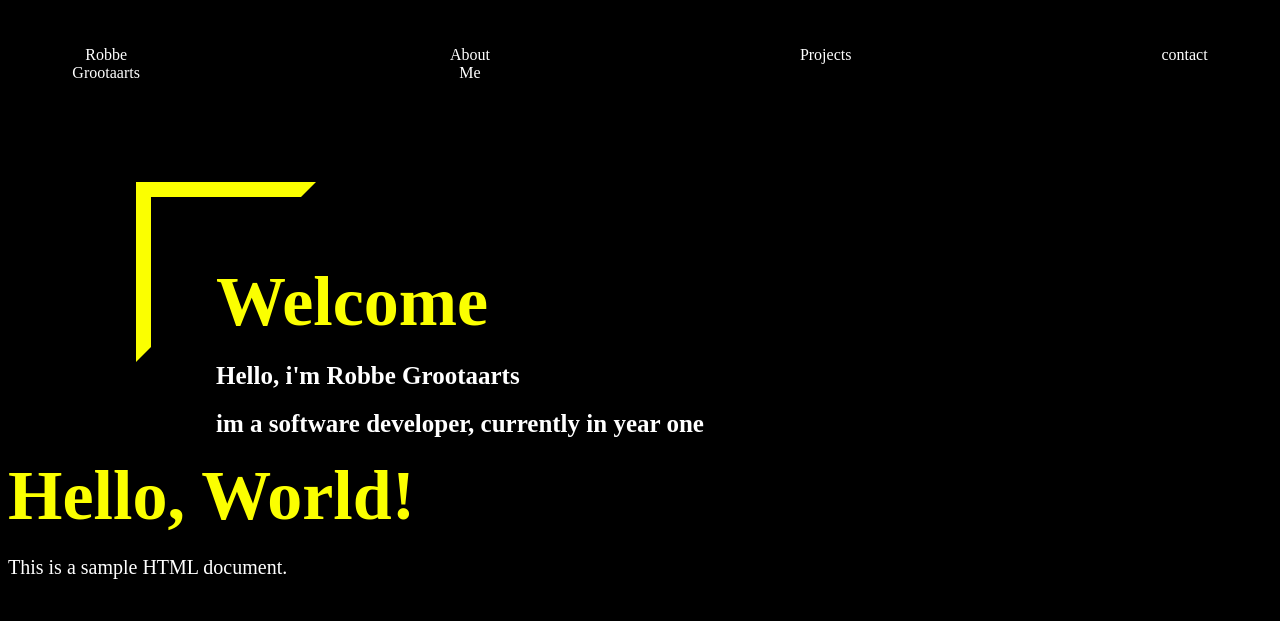
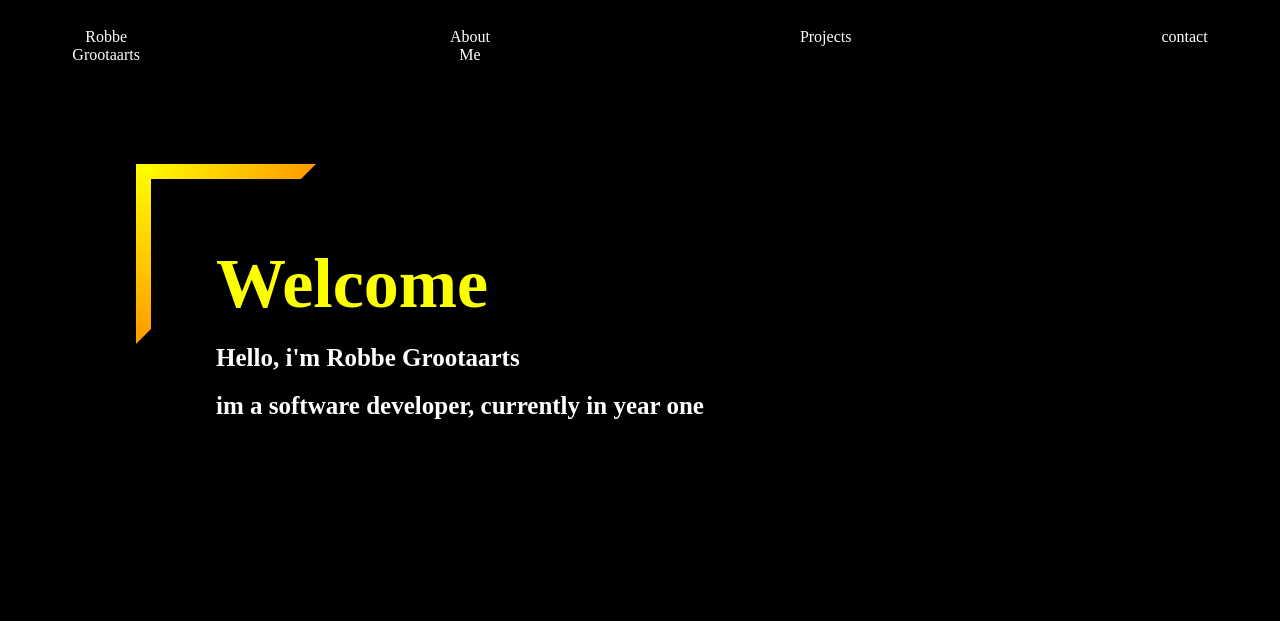
Before and after one commit to S1LENCE505/portfolio, a plain HTML site: page index.html in a window 1280 px wide. Shown: the top 621 px of the page. Drawn offline with Linux system fonts and the light colour scheme.

Commit message:
Lijn1 update

```diff
--- a/index.html
+++ b/index.html
@@ -9,7 +9,6 @@
 </head>
 
 <body>
-<<<<<<< HEAD
     <div class="navbar">
         <ul>
             <li><a href="index.html">Robbe Grootaarts</a></li>
@@ -28,11 +27,6 @@
         <h2>im a software developer, currently in year one</h2>
         </div>
     </div>
-=======
-
-    <h1>Hello, World!</h1>
-    <p>This is a sample HTML document.</p>
->>>>>>> 182182d4f7620e47b2bee82420f6c78fe2aeda6c
 
 </body>
 
--- a/main_body.css
+++ b/main_body.css
@@ -50,12 +50,39 @@ p {
   height: 150px;
   position: relative;
   margin-bottom: 20px;
-  border-left: 15px solid rgb(251, 255, 0);
-  border-top: 15px solid rgb(251, 255, 0);
+  /* border-left: 15px solid rgb(251, 255, 0);
+  border-top: 15px solid rgb(251, 255, 0); */
   border-bottom: 15px solid transparent;
   border-right: 15px solid transparent;
   z-index: 0;
-  grid-area: 1 / 1 / 2 / 2;}
+  grid-area: 1 / 1 / 2 / 2;
+}
+
+.lijn1::before {
+  content: "";
+  position: absolute;
+  left: 0;
+  top: 0;
+  width: 120%;
+  height: 15px;
+  background: linear-gradient(to right, #ffff00 0%, #ff9900 100%);
+  z-index: 1;
+  pointer-events: none;
+  clip-path: polygon(0 0, 100% 0, calc(100% - 15px) 100%, 0 100%);
+}
+
+.lijn1::after {
+  content: "";
+  position: absolute;
+  left: 0;
+  top: 0;
+  width: 15px;
+  height: 120%;
+  background: linear-gradient(to bottom, #ffff00 0%, #ff9900 100%);
+  z-index: 1;
+  pointer-events: none;
+  clip-path: polygon(0 0, 100% 0, 100% calc(100% - 15px), 0 100%);
+}
 
 .textPart {
   grid-area: 1 / 1 / 2 / 2;
```
